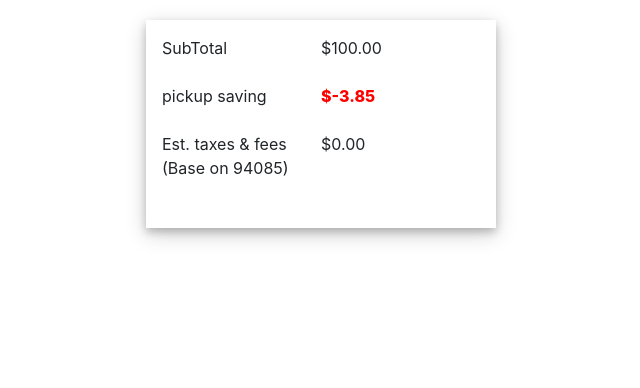
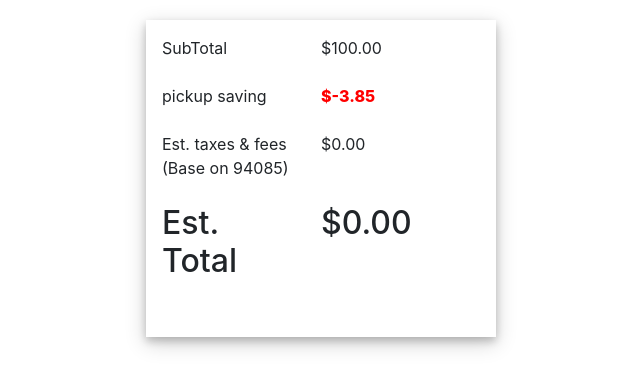
Before and after one commit to Masoume-vesali1993/Redux2, a React (Create React App) app: page / in a window 1280 px wide. Shown: the top 388 px of the page, without its empty margins (309-949 px from the left). Built offline with nearby package versions, Linux system fonts and the light colour scheme.

Commit message:
add
add new file and Component

```diff
--- a/src/App.js
+++ b/src/App.js
@@ -4,6 +4,7 @@
 import SubTotal from './components/SubTotal/SubTotal';
 import PickupSavings from './components/PickupSavings/PickupSavings';
 import TaxesFees from './components/TaxesFees/TaxesFees';
+import EstimatedTotal from './components/EstimatedTotal/EstimatedTotal';
 import './App.css';
 
 
@@ -14,7 +15,8 @@
     this.state = {
       total:100,
       PickupSavings: -3.85,
-      taxes : 0
+      taxes : 0,
+      estimatedTotal:0
     };
   }
 
@@ -28,6 +30,8 @@
          <SubTotal price={this.state.total.toFixed(2)}/>
           <PickupSavings price={this.state.PickupSavings} />
           <TaxesFees taxes={this.state.taxes.toFixed(2)} />
+          <hr/>
+          <EstimatedTotal price={this.state.estimatedTotal.toFixed(2)} />
       </Row>
     </div>
      );
--- /dev/null
+++ b/src/components/EstimatedTotal/EstimatedTotal.js
@@ -0,0 +1,13 @@
+import React, { Component } from 'react';
+import { Row, Col } from 'react-bootstrap';
+
+export default class EstimatedTotal extends Component {
+    render() {
+        return (
+            <Row className="show-grid">
+                <Col md={6}> <h2> Est. Total </h2> </Col>
+                <Col md={6}> <h2>{`$${this.props.price}`}</h2> </Col>
+            </Row>
+        )
+    }
+}
```
